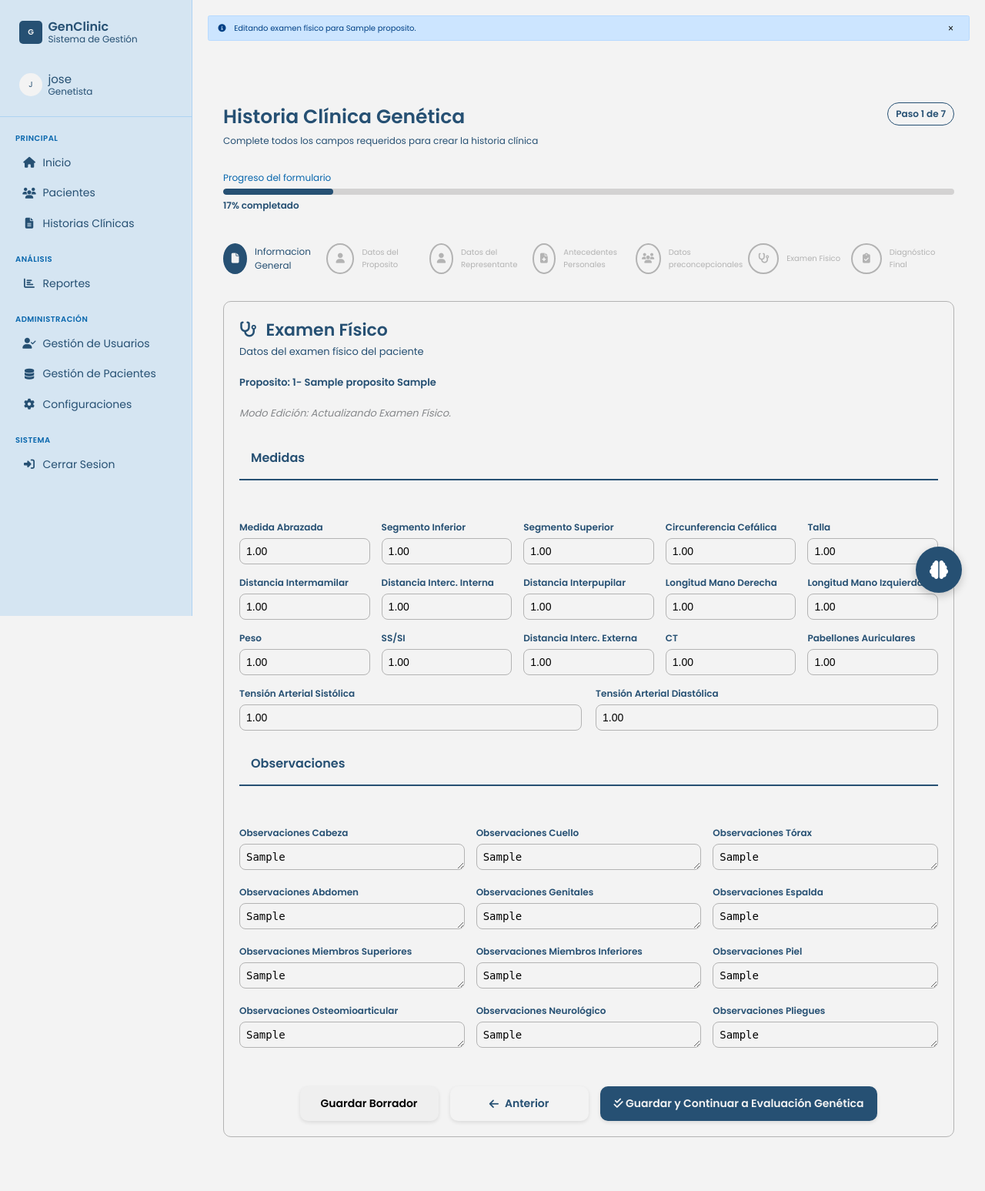
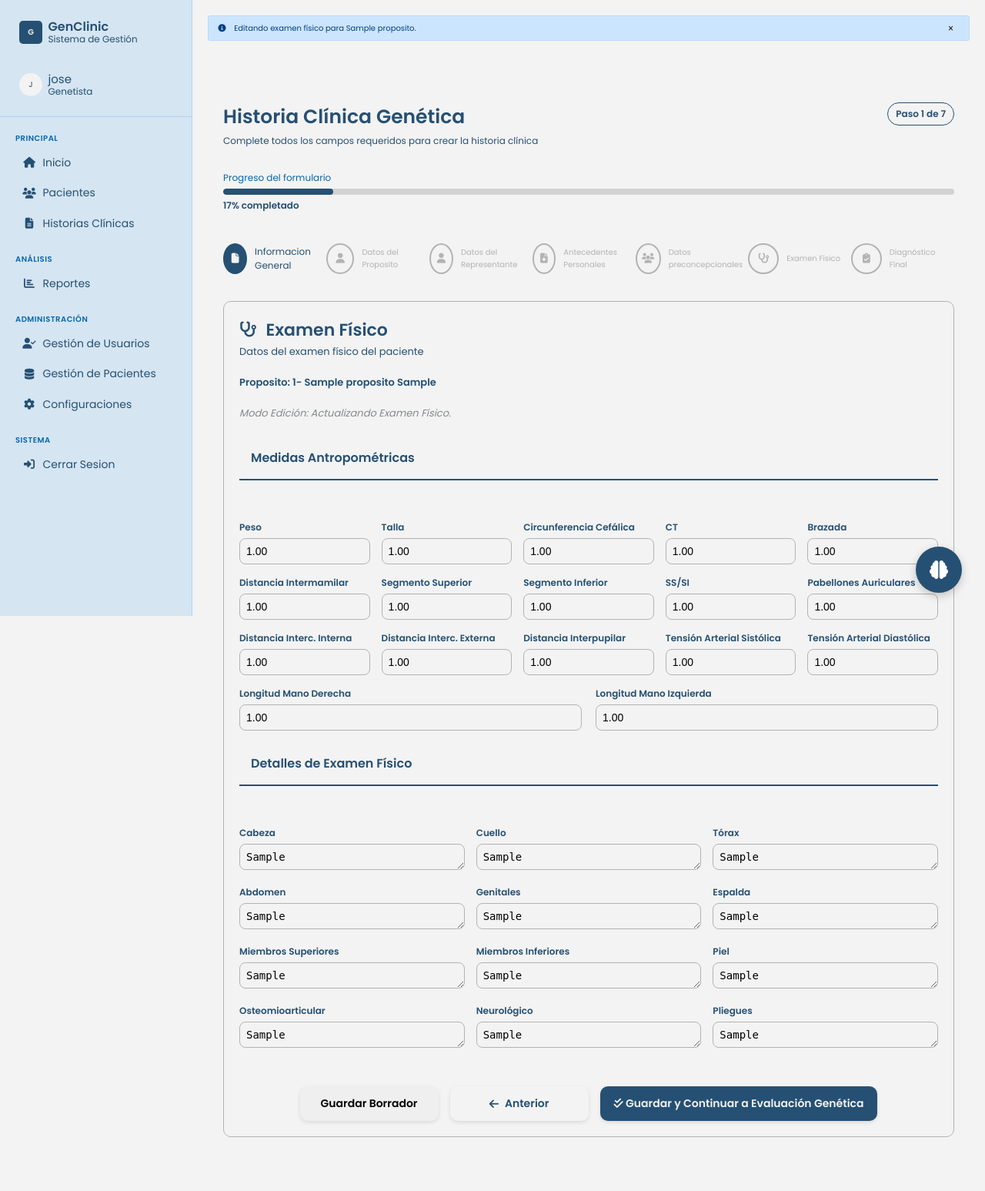
Before and after one commit to EnriqueRioss/GeneticSys, a Django app: page /propositos/1/examen-fisico/ in a window 1280 px wide. Shown: the whole page at 77% size. Run offline with Django 5.2, Linux system fonts and the light colour scheme; a user stored in the database is signed in; tables that the repository leaves empty hold one stand-in row (values such as "Sample post"); parts of the project's set-up code (start-up, migrations or seed data) failed here and were passed over; some libraries are stand-ins or nearby versions.

Commit message:
arreglos en formulario 2

```diff
--- a/myapp/templates/examen_fisico.html
+++ b/myapp/templates/examen_fisico.html
@@ -34,82 +34,82 @@
             {% endif %}
             <div class="alert alert-danger non-field-errors"></div>
 
-            <div class="section-liner"><h3>Medidas </h3></div><br><br>
+            <div class="section-liner"><h3>Medidas Antropométricas</h3></div><br><br>
             <div class="form-group-tres">
-                <div class="fifth-width"><label for="{{ form.medida_abrazada.id_for_label }}">Medida Abrazada</label>{{ form.medida_abrazada }}<div class="field-errors" id="error_{{ form.medida_abrazada.id_for_label }}"></div></div>
-                <div class="fifth-width"><label for="{{ form.segmento_inferior.id_for_label }}">Segmento Inferior</label>{{ form.segmento_inferior }}<div class="field-errors" id="error_{{ form.segmento_inferior.id_for_label }}"></div></div>
-                <div class="fifth-width"><label for="{{ form.segmento_superior.id_for_label }}">Segmento Superior</label>{{ form.segmento_superior }}<div class="field-errors" id="error_{{ form.segmento_superior.id_for_label }}"></div></div>
+                <div class="fifth-width"><label for="{{ form.peso.id_for_label }}">Peso</label>{{ form.peso }}<div class="field-errors" id="error_{{ form.peso.id_for_label }}"></div></div>
+                <div class="fifth-width"><label for="{{ form.talla.id_for_label }}">Talla</label>{{ form.talla }}<div class="field-errors" id="error_{{ form.talla.id_for_label }}"></div></div>
                 <div class="fifth-width"><label for="{{ form.circunferencia_cefalica.id_for_label }}">Circunferencia Cefálica</label>{{ form.circunferencia_cefalica }}<div class="field-errors" id="error_{{ form.circunferencia_cefalica.id_for_label }}"></div></div>
-                <div class="fifth-width"><label for="{{ form.talla.id_for_label }}">Talla</label>{{ form.talla }}<div class="field-errors" id="error_{{ form.talla.id_for_label }}"></div></div>
+                <div class="fifth-width"><label for="{{ form.ct.id_for_label }}">CT</label>{{ form.ct }}<div class="field-errors" id="error_{{ form.ct.id_for_label }}"></div></div>
+                <div class="fifth-width"><label for="{{ form.medida_abrazada.id_for_label }}">Brazada</label>{{ form.medida_abrazada }}<div class="field-errors" id="error_{{ form.medida_abrazada.id_for_label }}"></div></div>
             </div>
 
             <div class="form-group-tres">
                 <div class="fifth-width"><label for="{{ form.distancia_intermamilar.id_for_label }}">Distancia Intermamilar</label>{{ form.distancia_intermamilar }}<div class="field-errors" id="error_{{ form.distancia_intermamilar.id_for_label }}"></div></div>
-                <div class="fifth-width"><label for="{{ form.distancia_interc_interna.id_for_label }}">Distancia Interc. Interna</label>{{ form.distancia_interc_interna }}<div class="field-errors" id="error_{{ form.distancia_interc_interna.id_for_label }}"></div></div>
-                <div class="fifth-width"><label for="{{ form.distancia_interpupilar.id_for_label }}">Distancia Interpupilar</label>{{ form.distancia_interpupilar }}<div class="field-errors" id="error_{{ form.distancia_interpupilar.id_for_label }}"></div></div>
-                <div class="fifth-width"><label for="{{ form.longitud_mano_derecha.id_for_label }}">Longitud Mano Derecha</label>{{ form.longitud_mano_derecha }}<div class="field-errors" id="error_{{ form.longitud_mano_derecha.id_for_label }}"></div></div>
-                <div class="fifth-width"><label for="{{ form.longitud_mano_izquierda.id_for_label }}">Longitud Mano Izquierda</label>{{ form.longitud_mano_izquierda }}<div class="field-errors" id="error_{{ form.longitud_mano_izquierda.id_for_label }}"></div></div>
+                <div class="fifth-width"><label for="{{ form.segmento_superior.id_for_label }}">Segmento Superior</label>{{ form.segmento_superior }}<div class="field-errors" id="error_{{ form.segmento_superior.id_for_label }}"></div></div>
+                <div class="fifth-width"><label for="{{ form.segmento_inferior.id_for_label }}">Segmento Inferior</label>{{ form.segmento_inferior }}<div class="field-errors" id="error_{{ form.segmento_inferior.id_for_label }}"></div></div>
+                <div class="fifth-width"><label for="{{ form.ss_si.id_for_label }}">SS/SI</label>{{ form.ss_si }}<div class="field-errors" id="error_{{ form.ss_si.id_for_label }}"></div></div>
+                <div class="fifth-width"><label for="{{ form.pabellones_auriculares.id_for_label }}">Pabellones Auriculares</label>{{ form.pabellones_auriculares }}<div class="field-errors" id="error_{{ form.pabellones_auriculares.id_for_label }}"></div></div>
             </div>
 
             <div class="form-group-tres">
-                <div class="fifth-width"><label for="{{ form.peso.id_for_label }}">Peso</label>{{ form.peso }}<div class="field-errors" id="error_{{ form.peso.id_for_label }}"></div></div>
-                <div class="fifth-width"><label for="{{ form.ss_si.id_for_label }}">SS/SI</label>{{ form.ss_si }}<div class="field-errors" id="error_{{ form.ss_si.id_for_label }}"></div></div>
+                <div class="fifth-width"><label for="{{ form.distancia_interc_interna.id_for_label }}">Distancia Interc. Interna</label>{{ form.distancia_interc_interna }}<div class="field-errors" id="error_{{ form.distancia_interc_interna.id_for_label }}"></div></div>
                 <div class="fifth-width"><label for="{{ form.distancia_interc_externa.id_for_label }}">Distancia Interc. Externa</label>{{ form.distancia_interc_externa }}<div class="field-errors" id="error_{{ form.distancia_interc_externa.id_for_label }}"></div></div>
-                <div class="fifth-width"><label for="{{ form.ct.id_for_label }}">CT</label>{{ form.ct }}<div class="field-errors" id="error_{{ form.ct.id_for_label }}"></div></div>
-                <div class="fifth-width"><label for="{{ form.pabellones_auriculares.id_for_label }}">Pabellones Auriculares</label>{{ form.pabellones_auriculares }}<div class="field-errors" id="error_{{ form.pabellones_auriculares.id_for_label }}"></div></div>
+                <div class="fifth-width"><label for="{{ form.distancia_interpupilar.id_for_label }}">Distancia Interpupilar</label>{{ form.distancia_interpupilar }}<div class="field-errors" id="error_{{ form.distancia_interpupilar.id_for_label }}"></div></div>
+                <div class="fifth-width"><label for="{{ form.tension_arterial_sistolica.id_for_label }}">Tensión Arterial Sistólica</label>{{ form.tension_arterial_sistolica }}<div class="field-errors" id="error_{{ form.tension_arterial_sistolica.id_for_label }}"></div></div>
+                <div class="fifth-width"><label for="{{ form.tension_arterial_diastolica.id_for_label }}">Tensión Arterial Diastólica</label>{{ form.tension_arterial_diastolica }}<div class="field-errors" id="error_{{ form.tension_arterial_diastolica.id_for_label }}"></div></div>
             </div>
 
             <div class="form-group-medio">
-                <div class="half-width"><label for="{{ form.tension_arterial_sistolica.id_for_label }}">Tensión Arterial Sistólica</label>{{ form.tension_arterial_sistolica }}<div class="field-errors" id="error_{{ form.tension_arterial_sistolica.id_for_label }}"></div></div>
-                <div class="half-width"><label for="{{ form.tension_arterial_diastolica.id_for_label }}">Tensión Arterial Diastólica</label>{{ form.tension_arterial_diastolica }}<div class="field-errors" id="error_{{ form.tension_arterial_diastolica.id_for_label }}"></div></div>
+                <div class="half-width"><label for="{{ form.longitud_mano_derecha.id_for_label }}">Longitud Mano Derecha</label>{{ form.longitud_mano_derecha }}<div class="field-errors" id="error_{{ form.longitud_mano_derecha.id_for_label }}"></div></div>
+                <div class="half-width"><label for="{{ form.longitud_mano_izquierda.id_for_label }}">Longitud Mano Izquierda</label>{{ form.longitud_mano_izquierda }}<div class="field-errors" id="error_{{ form.longitud_mano_izquierda.id_for_label }}"></div></div>
             </div>
 
-            <div class="section-liner"><h3>Observaciones</h3></div><br><br>
+            <div class="section-liner"><h3>Detalles de Examen Físico</h3></div><br><br>
             <div class="form-group-tres">
                 <div class="third-width">
-                    <label for="{{ form.observaciones_cabeza.id_for_label }}">Observaciones Cabeza</label>{{ form.observaciones_cabeza }}<div class="field-errors" id="error_{{ form.observaciones_cabeza.id_for_label }}"></div>
+                    <label for="{{ form.observaciones_cabeza.id_for_label }}">Cabeza</label>{{ form.observaciones_cabeza }}<div class="field-errors" id="error_{{ form.observaciones_cabeza.id_for_label }}"></div>
                 </div>
                 <div class="third-width">
-                    <label for="{{ form.observaciones_cuello.id_for_label }}">Observaciones Cuello</label>{{ form.observaciones_cuello }}<div class="field-errors" id="error_{{ form.observaciones_cuello.id_for_label }}"></div>
+                    <label for="{{ form.observaciones_cuello.id_for_label }}">Cuello</label>{{ form.observaciones_cuello }}<div class="field-errors" id="error_{{ form.observaciones_cuello.id_for_label }}"></div>
                 </div>
                 <div class="third-width">
-                    <label for="{{ form.observaciones_torax.id_for_label }}">Observaciones Tórax</label>{{ form.observaciones_torax }}<div class="field-errors" id="error_{{ form.observaciones_torax.id_for_label }}"></div>
+                    <label for="{{ form.observaciones_torax.id_for_label }}">Tórax</label>{{ form.observaciones_torax }}<div class="field-errors" id="error_{{ form.observaciones_torax.id_for_label }}"></div>
                 </div>
             </div>
 
             <div class="form-group-tres">
                 <div class="third-width">
-                    <label for="{{ form.observaciones_abdomen.id_for_label }}">Observaciones Abdomen</label>{{ form.observaciones_abdomen }}<div class="field-errors" id="error_{{ form.observaciones_abdomen.id_for_label }}"></div>
+                    <label for="{{ form.observaciones_abdomen.id_for_label }}">Abdomen</label>{{ form.observaciones_abdomen }}<div class="field-errors" id="error_{{ form.observaciones_abdomen.id_for_label }}"></div>
                 </div>
                 <div class="third-width">
-                    <label for="{{ form.observaciones_genitales.id_for_label }}">Observaciones Genitales</label>{{ form.observaciones_genitales }}<div class="field-errors" id="error_{{ form.observaciones_genitales.id_for_label }}"></div>
+                    <label for="{{ form.observaciones_genitales.id_for_label }}">Genitales</label>{{ form.observaciones_genitales }}<div class="field-errors" id="error_{{ form.observaciones_genitales.id_for_label }}"></div>
                 </div>
                 <div class="third-width">
-                    <label for="{{ form.observaciones_espalda.id_for_label }}">Observaciones Espalda</label>{{ form.observaciones_espalda }}<div class="field-errors" id="error_{{ form.observaciones_espalda.id_for_label }}"></div>
+                    <label for="{{ form.observaciones_espalda.id_for_label }}">Espalda</label>{{ form.observaciones_espalda }}<div class="field-errors" id="error_{{ form.observaciones_espalda.id_for_label }}"></div>
                 </div>
             </div>
 
             <div class="form-group-tres">
                 <div class="third-width">
-                    <label for="{{ form.observaciones_miembros_superiores.id_for_label }}">Observaciones Miembros Superiores</label>{{ form.observaciones_miembros_superiores }}<div class="field-errors" id="error_{{ form.observaciones_miembros_superiores.id_for_label }}"></div>
+                    <label for="{{ form.observaciones_miembros_superiores.id_for_label }}">Miembros Superiores</label>{{ form.observaciones_miembros_superiores }}<div class="field-errors" id="error_{{ form.observaciones_miembros_superiores.id_for_label }}"></div>
                 </div>
                 <div class="third-width">
-                    <label for="{{ form.observaciones_miembros_inferiores.id_for_label }}">Observaciones Miembros Inferiores</label>{{ form.observaciones_miembros_inferiores }}<div class="field-errors" id="error_{{ form.observaciones_miembros_inferiores.id_for_label }}"></div>
+                    <label for="{{ form.observaciones_miembros_inferiores.id_for_label }}">Miembros Inferiores</label>{{ form.observaciones_miembros_inferiores }}<div class="field-errors" id="error_{{ form.observaciones_miembros_inferiores.id_for_label }}"></div>
                 </div>
                 <div class="third-width">
-                    <label for="{{ form.observaciones_piel.id_for_label }}">Observaciones Piel</label>{{ form.observaciones_piel }}<div class="field-errors" id="error_{{ form.observaciones_piel.id_for_label }}"></div>
+                    <label for="{{ form.observaciones_piel.id_for_label }}">Piel</label>{{ form.observaciones_piel }}<div class="field-errors" id="error_{{ form.observaciones_piel.id_for_label }}"></div>
                 </div>
             </div>
 
             <div class="form-group-tres">
                 <div class="third-width">
-                    <label for="{{ form.observaciones_osteomioarticular.id_for_label }}">Observaciones Osteomioarticular</label>{{ form.observaciones_osteomioarticular }}<div class="field-errors" id="error_{{ form.observaciones_osteomioarticular.id_for_label }}"></div>
+                    <label for="{{ form.observaciones_osteomioarticular.id_for_label }}">Osteomioarticular</label>{{ form.observaciones_osteomioarticular }}<div class="field-errors" id="error_{{ form.observaciones_osteomioarticular.id_for_label }}"></div>
                 </div>
                 <div class="third-width">
-                    <label for="{{ form.observaciones_neurologico.id_for_label }}">Observaciones Neurológico</label>{{ form.observaciones_neurologico }}<div class="field-errors" id="error_{{ form.observaciones_neurologico.id_for_label }}"></div>
+                    <label for="{{ form.observaciones_neurologico.id_for_label }}">Neurológico</label>{{ form.observaciones_neurologico }}<div class="field-errors" id="error_{{ form.observaciones_neurologico.id_for_label }}"></div>
                 </div>
                 <div class="third-width">
-                    <label for="{{ form.observaciones_pliegues.id_for_label }}">Observaciones Pliegues</label>{{ form.observaciones_pliegues }}<div class="field-errors" id="error_{{ form.observaciones_pliegues.id_for_label }}"></div>
+                    <label for="{{ form.observaciones_pliegues.id_for_label }}">Pliegues</label>{{ form.observaciones_pliegues }}<div class="field-errors" id="error_{{ form.observaciones_pliegues.id_for_label }}"></div>
                 </div>
             </div>
 
```
